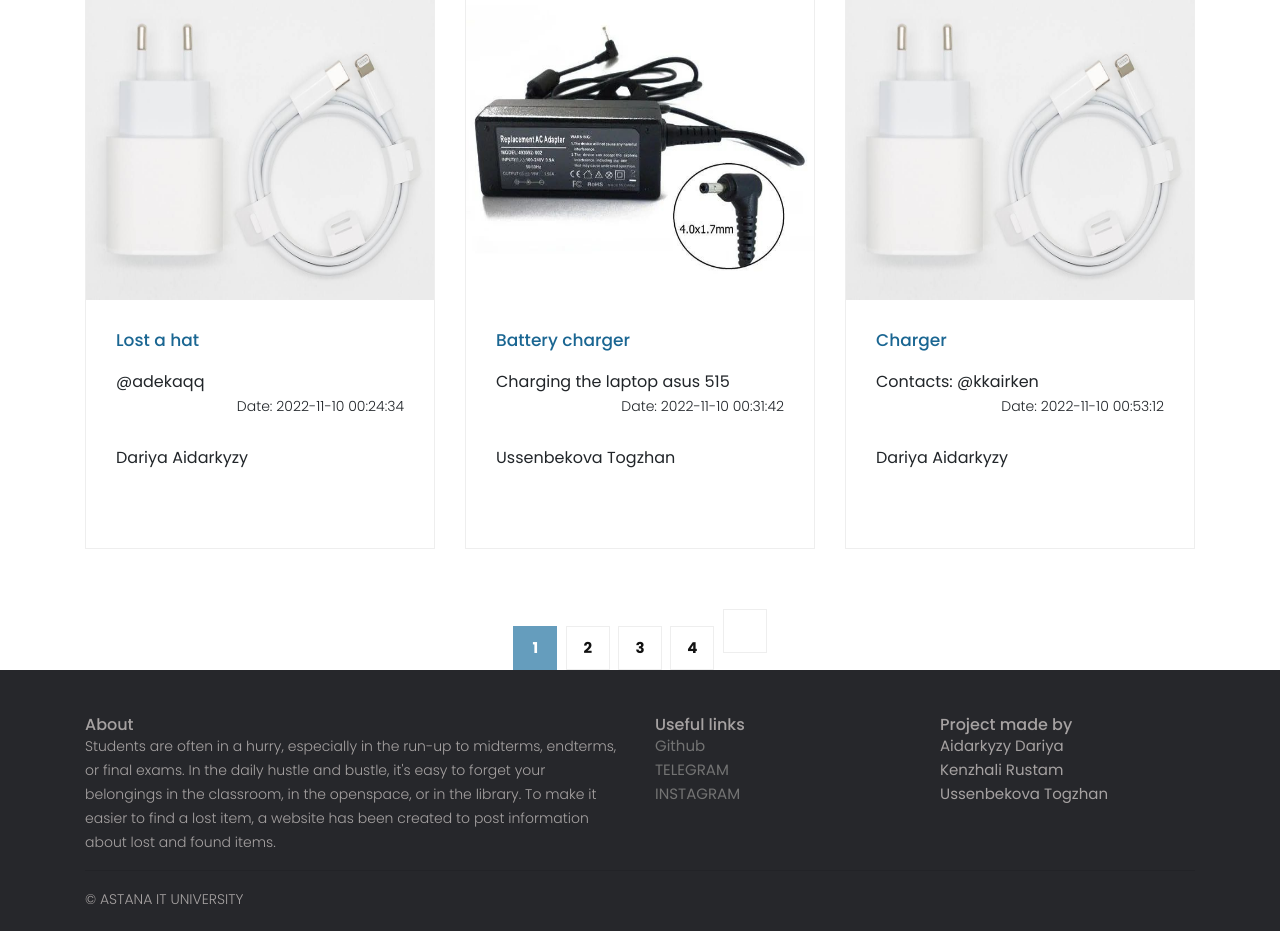
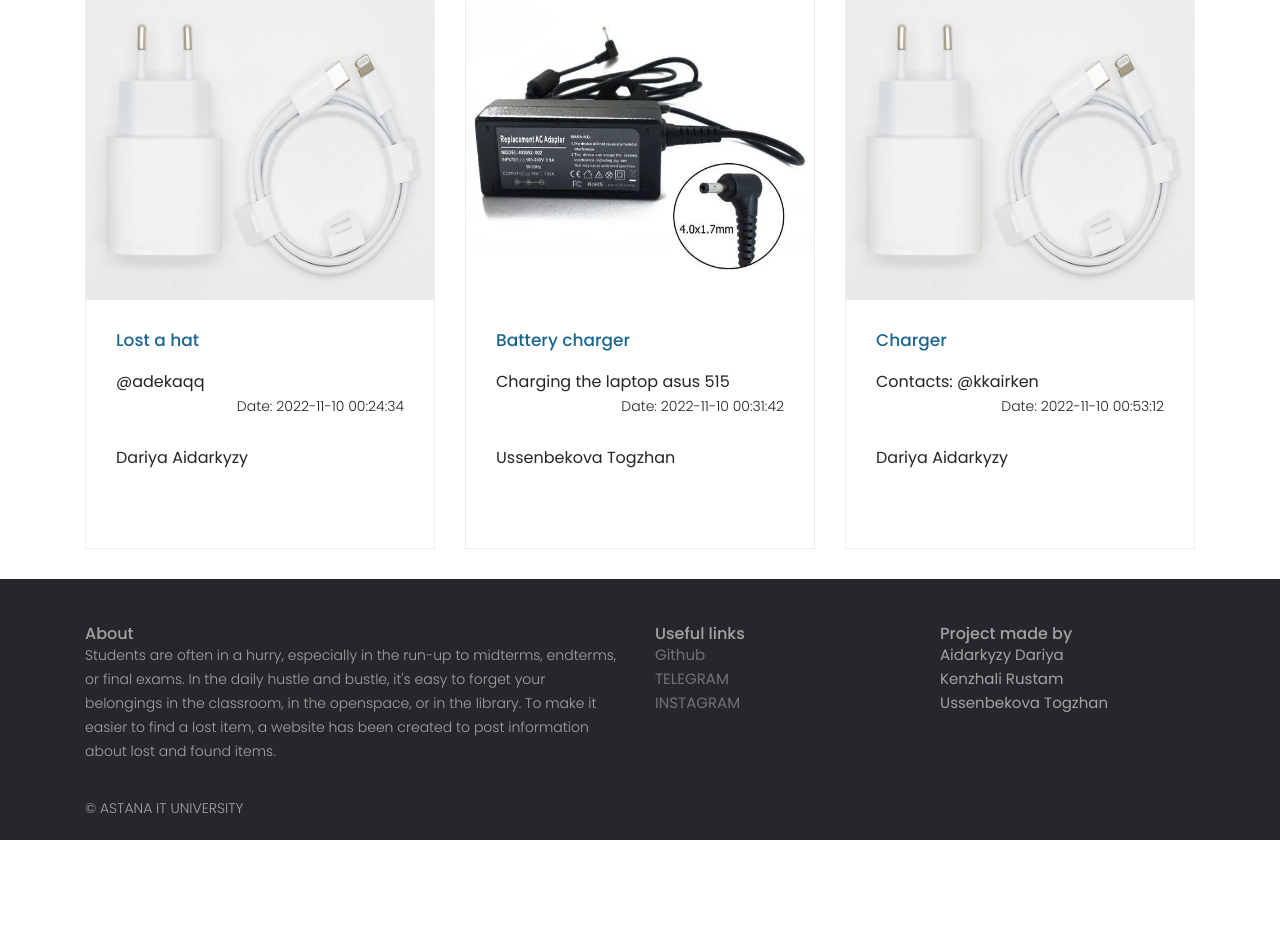
Before and after one commit to rustam-kenzhali/AITU-Lost-Found, a Flask app: page /lost in a window 1280 px wide. Shown: the part 682-1613 px from the top of the page. After the commit the page ends 1522 px from the top, so only its background shows below. Run offline with Flask 2, Linux system fonts and the light colour scheme; data comes from the database, SQL or seed files in the repository; some libraries are stand-ins or nearby versions.

Commit message:
Dariya commit

```diff
--- a/flask_web/website/templates/posts.html
+++ b/flask_web/website/templates/posts.html
@@ -39,15 +39,6 @@
                 </div>
             </div>
           </div>
-          <div class="col-md-12">
-            <ul class="pages">
-              <li class="active"><a href="#">1</a></li>
-              <li><a href="#">2</a></li>
-              <li><a href="#">3</a></li>
-              <li><a href="#">4</a></li>
-              <li><a href="#"><i class="fa fa-angle-double-right"></i></a></li>
-            </ul>
-          </div>
         </div>
       </div>
     </div>
```
